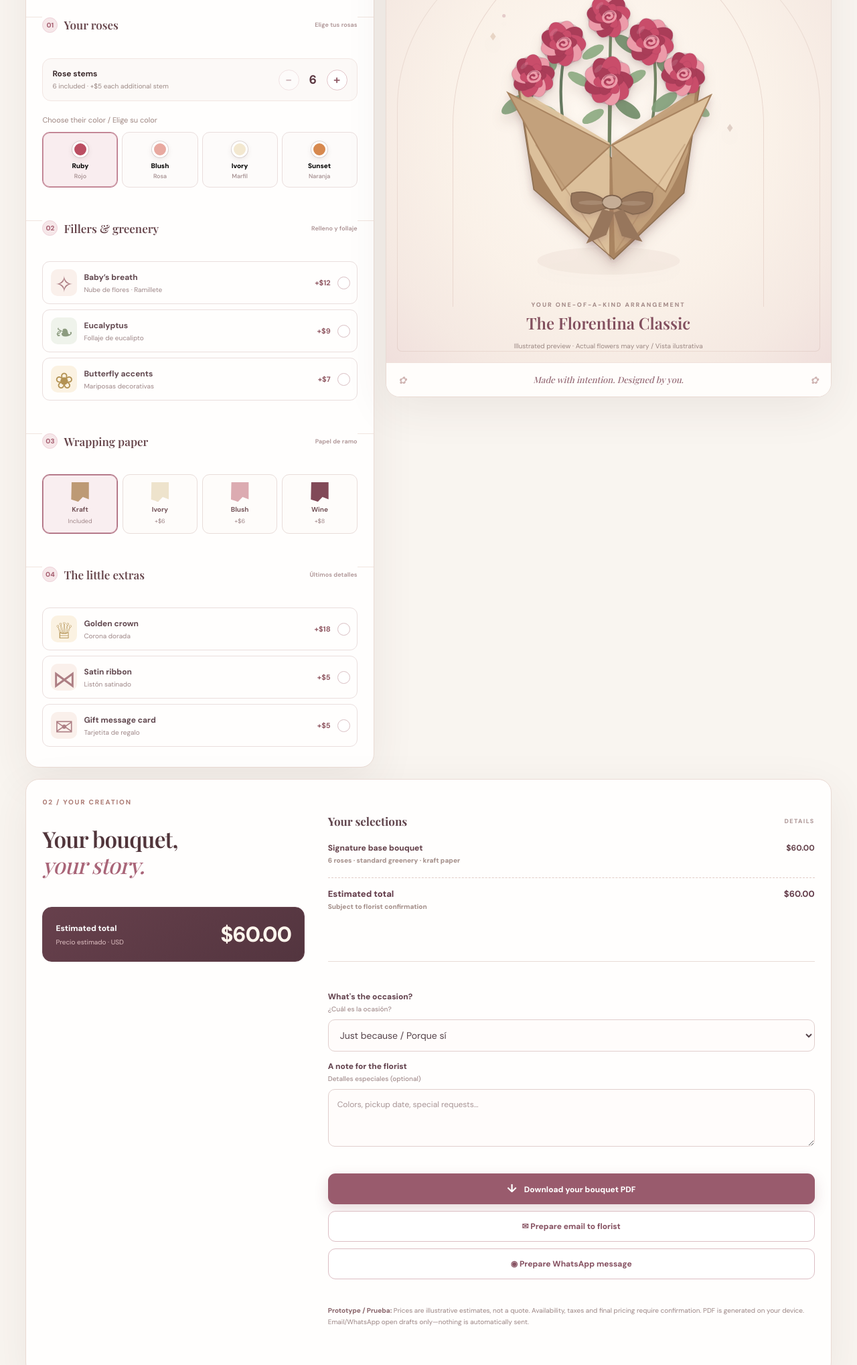
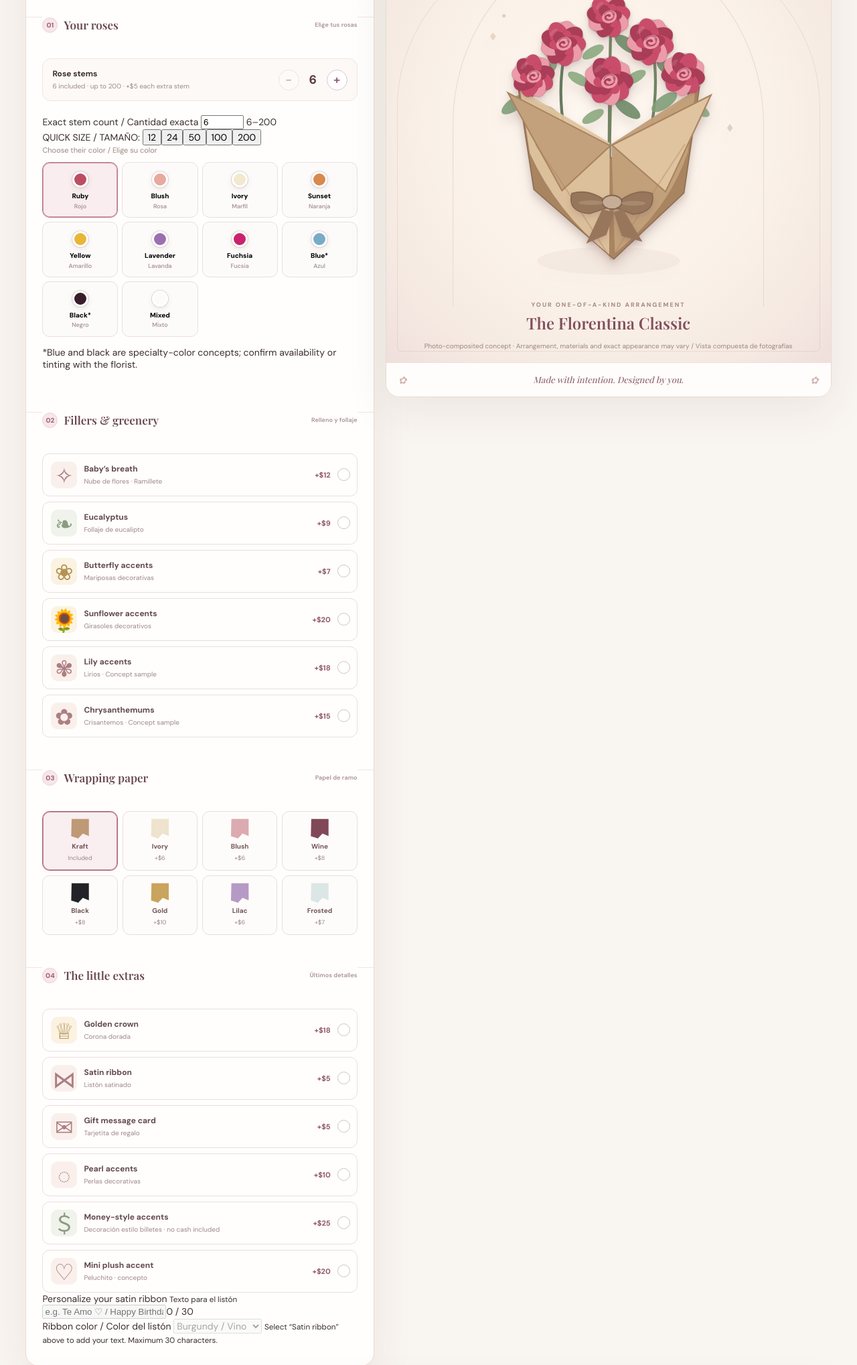
Before and after one commit to ryanstupart/floreria-temp-catalog, a website: page public/bouquet-builder.html in a window 1280 px wide. Shown: the part 558-2596 px from the top of the page at 67% size. Drawn offline with nearby package versions, Linux system fonts and the light colour scheme; a web font is replaced by a local one.

Commit message:
Expand bouquet designer to 200 roses, ten color choices, extra wraps, fillers and custom ribbon text

```diff
--- a/public/bouquet-builder.html
+++ b/public/bouquet-builder.html
@@ -21,21 +21,37 @@
  <nav aria-label="Main navigation"><a href="/">← Back to the shop</a><a href="/#catalog">Catalog / Catálogo</a></nav></div>
 </header>
 <main id="builder" class="studio-shell">
- <div class="intro"><p class="kicker"><span class="kicker-stroke"></span> THE FLORAL ATELIER <span class="kicker-stroke"></span></p><h1>Make it <em>uniquely yours.</em></h1><p class="intro-sub">Every bouquet tells a story. Choose each detail and watch yours bloom.</p><p class="intro-es">Diseña tu ramo a tu gusto y mira cómo florece.</p></div>
+ <div class="intro"><p class="kicker"><span class="kicker-stroke"></span> THE FLORAL ATELIER <span class="kicker-stroke"></span></p><h1>Make it <em>uniquely yours.</em></h1><p class="intro-sub">Every bouquet tells a story. Choose each detail and watch a photographic composition of your bouquet come to life.</p><p class="intro-es">Diseña tu ramo a tu gusto y mira cómo florece.</p></div>
  <div class="studio-grid">
   <section class="editor-panel" aria-labelledby="editorTitle">
    <div class="editor-header"><div><p class="eyebrow">01 / MAKE IT YOURS</p><h2 id="editorTitle">The finishing touches</h2></div><span class="editor-icon" aria-hidden="true">✿</span></div>
    <div class="base-card"><span class="base-icon" aria-hidden="true">✦</span><div><strong>Your starting bouquet</strong><small>6 roses · standard greens · kraft wrap</small></div><strong class="base-cost">$60</strong></div>
    <fieldset class="editor-group">
     <legend><span class="step-number">01</span> Your roses <small>Elige tus rosas</small></legend>
-    <div class="rose-quantity"><div><strong>Rose stems</strong><small>6 included · +$5 each additional stem</small></div><div class="quantity-actions"><button type="button" id="roseMinus" aria-label="Remove rose">−</button><output id="roseCount" aria-live="polite">6</output><button type="button" id="rosePlus" aria-label="Add rose">+</button></div></div>
+    <div class="rose-quantity"><div><strong>Rose stems</strong><small>6 included · up to 200 · +$5 each extra stem</small></div><div class="quantity-actions"><button type="button" id="roseMinus" aria-label="Remove rose">−</button><output id="roseCount" aria-live="polite">6</output><button type="button" id="rosePlus" aria-label="Add rose">+</button></div></div>
+    <div class="rose-bulk-controls">
+      <label for="roseCountInput">Exact stem count / Cantidad exacta</label>
+      <input id="roseCountInput" type="number" min="6" max="200" step="1" value="6" inputmode="numeric" aria-label="Exact number of roses from 6 to 200"/>
+      <span>6–200</span>
+    </div>
+    <div class="rose-presets" aria-label="Popular bouquet sizes">
+      <span>QUICK SIZE / TAMAÑO:</span>
+      <button type="button" data-count="12">12</button><button type="button" data-count="24">24</button><button type="button" data-count="50">50</button><button type="button" data-count="100">100</button><button type="button" data-count="200">200</button>
+    </div>
     <p class="control-hint">Choose their color / Elige su color</p>
     <div class="option-row" id="roseColors" role="group" aria-label="Rose colors">
       <button type="button" class="swatch-option active" data-rose="rose" aria-pressed="true"><span class="swatch" style="--swatch:#bb4e62"></span><span>Ruby<small>Rojo</small></span></button>
       <button type="button" class="swatch-option" data-rose="blush" aria-pressed="false"><span class="swatch" style="--swatch:#e8a9a0"></span><span>Blush<small>Rosa</small></span></button>
       <button type="button" class="swatch-option" data-rose="ivory" aria-pressed="false"><span class="swatch" style="--swatch:#f3e8d0"></span><span>Ivory<small>Marfil</small></span></button>
       <button type="button" class="swatch-option" data-rose="sunset" aria-pressed="false"><span class="swatch" style="--swatch:#d7894f"></span><span>Sunset<small>Naranja</small></span></button>
+      <button type="button" class="swatch-option" data-rose="yellow" aria-pressed="false"><span class="swatch" style="--swatch:#e8b637"></span><span>Yellow<small>Amarillo</small></span></button>
+      <button type="button" class="swatch-option" data-rose="lavender" aria-pressed="false"><span class="swatch" style="--swatch:#9c70ae"></span><span>Lavender<small>Lavanda</small></span></button>
+      <button type="button" class="swatch-option" data-rose="fuchsia" aria-pressed="false"><span class="swatch" style="--swatch:#c9236b"></span><span>Fuchsia<small>Fucsia</small></span></button>
+      <button type="button" class="swatch-option" data-rose="blue" aria-pressed="false"><span class="swatch" style="--swatch:#79abc6"></span><span>Blue*<small>Azul</small></span></button>
+      <button type="button" class="swatch-option" data-rose="black" aria-pressed="false"><span class="swatch" style="--swatch:#381d2b"></span><span>Black*<small>Negro</small></span></button>
+      <button type="button" class="swatch-option" data-rose="mixed" aria-pressed="false"><span class="swatch swatch-mixed"></span><span>Mixed<small>Mixto</small></span></button>
     </div>
+    <p class="control-footnote">*Blue and black are specialty-color concepts; confirm availability or tinting with the florist.</p>
    </fieldset>
    <fieldset class="editor-group">
     <legend><span class="step-number">02</span> Fillers & greenery <small>Relleno y follaje</small></legend>
@@ -43,6 +59,9 @@
       <button type="button" class="addon-card" data-addon="baby" aria-pressed="false"><span class="addon-art" aria-hidden="true">✧</span><span class="addon-copy"><strong>Baby’s breath</strong><small>Nube de flores · Ramillete</small></span><span class="addon-price">+$12</span><span class="check-round">✓</span></button>
       <button type="button" class="addon-card" data-addon="eucalyptus" aria-pressed="false"><span class="addon-art sage-art" aria-hidden="true">❧</span><span class="addon-copy"><strong>Eucalyptus</strong><small>Follaje de eucalipto</small></span><span class="addon-price">+$9</span><span class="check-round">✓</span></button>
       <button type="button" class="addon-card" data-addon="butterflies" aria-pressed="false"><span class="addon-art gold-art" aria-hidden="true">❀</span><span class="addon-copy"><strong>Butterfly accents</strong><small>Mariposas decorativas</small></span><span class="addon-price">+$7</span><span class="check-round">✓</span></button>
+      <button type="button" class="addon-card" data-addon="sunflowers" aria-pressed="false"><span class="addon-art gold-art" aria-hidden="true">🌻</span><span class="addon-copy"><strong>Sunflower accents</strong><small>Girasoles decorativos</small></span><span class="addon-price">+$20</span><span class="check-round">✓</span></button>
+      <button type="button" class="addon-card" data-addon="lilies" aria-pressed="false"><span class="addon-art" aria-hidden="true">✾</span><span class="addon-copy"><strong>Lily accents</strong><small>Lirios · Concept sample</small></span><span class="addon-price">+$18</span><span class="check-round">✓</span></button>
+      <button type="button" class="addon-card" data-addon="chrysanthemums" aria-pressed="false"><span class="addon-art" aria-hidden="true">✿</span><span class="addon-copy"><strong>Chrysanthemums</strong><small>Crisantemos · Concept sample</small></span><span class="addon-price">+$15</span><span class="check-round">✓</span></button>
     </div>
    </fieldset>
    <fieldset class="editor-group">
@@ -52,6 +71,10 @@
       <button type="button" data-wrap="cream" class="wrap-choice" aria-pressed="false"><span class="wrap-color" style="--paper:#eee3cc"></span><strong>Ivory</strong><small>+$6</small></button>
       <button type="button" data-wrap="blush" class="wrap-choice" aria-pressed="false"><span class="wrap-color" style="--paper:#dcabb1"></span><strong>Blush</strong><small>+$6</small></button>
       <button type="button" data-wrap="burgundy" class="wrap-choice" aria-pressed="false"><span class="wrap-color" style="--paper:#814958"></span><strong>Wine</strong><small>+$8</small></button>
+      <button type="button" data-wrap="black" class="wrap-choice" aria-pressed="false"><span class="wrap-color" style="--paper:#222329"></span><strong>Black</strong><small>+$8</small></button>
+      <button type="button" data-wrap="gold" class="wrap-choice" aria-pressed="false"><span class="wrap-color" style="--paper:#c9a45d"></span><strong>Gold</strong><small>+$10</small></button>
+      <button type="button" data-wrap="lilac" class="wrap-choice" aria-pressed="false"><span class="wrap-color" style="--paper:#b69ac6"></span><strong>Lilac</strong><small>+$6</small></button>
+      <button type="button" data-wrap="frosted" class="wrap-choice" aria-pressed="false"><span class="wrap-color" style="--paper:#dce6e7"></span><strong>Frosted</strong><small>+$7</small></button>
     </div>
    </fieldset>
    <fieldset class="editor-group last-group">
@@ -60,12 +83,22 @@
       <button type="button" class="addon-card" data-addon="crown" aria-pressed="false"><span class="addon-art gold-art" aria-hidden="true">♕</span><span class="addon-copy"><strong>Golden crown</strong><small>Corona dorada</small></span><span class="addon-price">+$18</span><span class="check-round">✓</span></button>
       <button type="button" class="addon-card" data-addon="ribbon" aria-pressed="false"><span class="addon-art ribbon-art" aria-hidden="true">⋈</span><span class="addon-copy"><strong>Satin ribbon</strong><small>Listón satinado</small></span><span class="addon-price">+$5</span><span class="check-round">✓</span></button>
       <button type="button" class="addon-card" data-addon="card" aria-pressed="false"><span class="addon-art" aria-hidden="true">✉</span><span class="addon-copy"><strong>Gift message card</strong><small>Tarjetita de regalo</small></span><span class="addon-price">+$5</span><span class="check-round">✓</span></button>
+      <button type="button" class="addon-card" data-addon="pearls" aria-pressed="false"><span class="addon-art" aria-hidden="true">◌</span><span class="addon-copy"><strong>Pearl accents</strong><small>Perlas decorativas</small></span><span class="addon-price">+$10</span><span class="check-round">✓</span></button>
+      <button type="button" class="addon-card" data-addon="money" aria-pressed="false"><span class="addon-art sage-art" aria-hidden="true">＄</span><span class="addon-copy"><strong>Money-style accents</strong><small>Decoración estilo billetes · no cash included</small></span><span class="addon-price">+$25</span><span class="check-round">✓</span></button>
+      <button type="button" class="addon-card" data-addon="plush" aria-pressed="false"><span class="addon-art" aria-hidden="true">♡</span><span class="addon-copy"><strong>Mini plush accent</strong><small>Peluchito · concepto</small></span><span class="addon-price">+$20</span><span class="check-round">✓</span></button>
+    </div>
+    <div class="ribbon-personalization" id="ribbonCustomization">
+      <label for="ribbonText">Personalize your satin ribbon <small>Texto para el listón</small></label>
+      <div class="ribbon-input-line"><input id="ribbonText" type="text" maxlength="30" value="" placeholder="e.g. Te Amo ♡ / Happy Birthday" disabled /><output id="ribbonTextCount" aria-live="polite">0 / 30</output></div>
+      <label for="ribbonColor">Ribbon color / Color del listón</label>
+      <select id="ribbonColor" disabled><option value="wine">Burgundy / Vino</option><option value="blush">Blush pink / Rosa</option><option value="ivory">Ivory / Marfil</option><option value="black">Black / Negro</option><option value="gold">Gold / Dorado</option></select>
+      <small class="ribbon-tip">Select “Satin ribbon” above to add your text. Maximum 30 characters.</small>
     </div>
    </fieldset>
   </section>
   <section class="visual-panel" aria-labelledby="previewTitle">
-    <div class="visual-bar"><span class="live-indicator"><span></span> LIVE PREVIEW</span><div class="visual-actions"><button type="button" id="surpriseButton" title="Try a surprise combination">✧ Surprise me</button><button type="button" id="resetButton">↺ Reset</button></div></div>
-    <div class="bouquet-canvas"><div class="canvas-corners top-left"></div><div class="canvas-corners top-right"></div><span class="canvas-arch" aria-hidden="true"></span><svg id="bouquetArt" viewBox="0 0 600 680" xmlns="http://www.w3.org/2000/svg" role="img" aria-labelledby="svgTitle svgDesc"><title id="svgTitle">Your custom bouquet visual preview</title><desc id="svgDesc">Roses, wrapping paper and selected accessories update as you build your bouquet.</desc></svg><div class="canvas-caption"><span>YOUR ONE-OF-A-KIND ARRANGEMENT</span><strong id="bouquetNickname">The Florentina Classic</strong></div><div class="preview-note">Illustrated preview · Actual flowers may vary / Vista ilustrativa</div></div>
+    <div class="visual-bar"><span class="live-indicator"><span></span> PHOTO-COMPOSITE PREVIEW</span><div class="visual-actions"><button type="button" id="surpriseButton" title="Try a surprise combination">✧ Surprise me</button><button type="button" id="resetButton">↺ Reset</button></div></div>
+    <div class="bouquet-canvas"><div class="canvas-corners top-left"></div><div class="canvas-corners top-right"></div><span class="canvas-arch" aria-hidden="true"></span><svg id="bouquetArt" viewBox="0 0 600 680" xmlns="http://www.w3.org/2000/svg" role="img" aria-labelledby="svgTitle svgDesc"><title id="svgTitle">Your custom bouquet visual preview</title><desc id="svgDesc">Roses, wrapping paper and selected accessories update as you build your bouquet.</desc></svg><div class="canvas-caption"><span>YOUR ONE-OF-A-KIND ARRANGEMENT</span><strong id="bouquetNickname">The Florentina Classic</strong></div><div class="preview-note">Photo-composited concept · Arrangement, materials and exact appearance may vary / Vista compuesta de fotografías</div></div>
     <div class="visual-bottom"><span class="floating-flower" aria-hidden="true">✿</span><span>Made with intention. Designed by you.</span><span class="floating-flower" aria-hidden="true">✿</span></div>
   </section>
   <aside class="summary-panel" aria-labelledby="summaryTitle">
```
